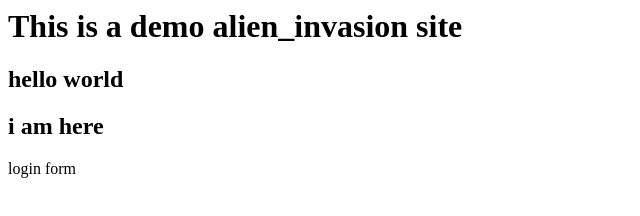
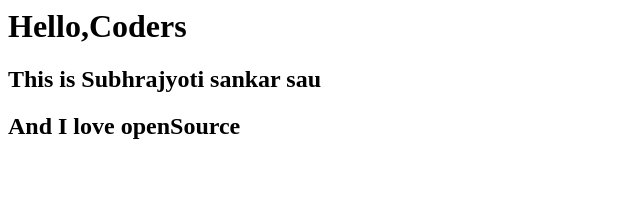
Before and after one commit to subhra2508/love-opensource, a plain HTML site: page index.html in a window 1280 px wide. Shown: the whole page, without its empty margins (0-640 px from the left). Drawn offline with Linux system fonts and the light colour scheme.

Commit message:
chngindexhtml

```diff
--- a/index.html
+++ b/index.html
@@ -1,12 +1,10 @@
 <html>
 	<head>
-		<title>subhrajyoti sankar sau</title>
+		<title>Love open source</title>
 	</head>
 	<body>
-
-		<h1>This is a demo alien_invasion site</h1>
-		<h2>hello world</h2>
-		<h2>i am here</h2>
-		login form
+		<h1>Hello,Coders</h1>
+		<h2>This is Subhrajyoti sankar sau</h2>
+		<h2>And I love openSource</h2>
 	</body>
 </html>
```
